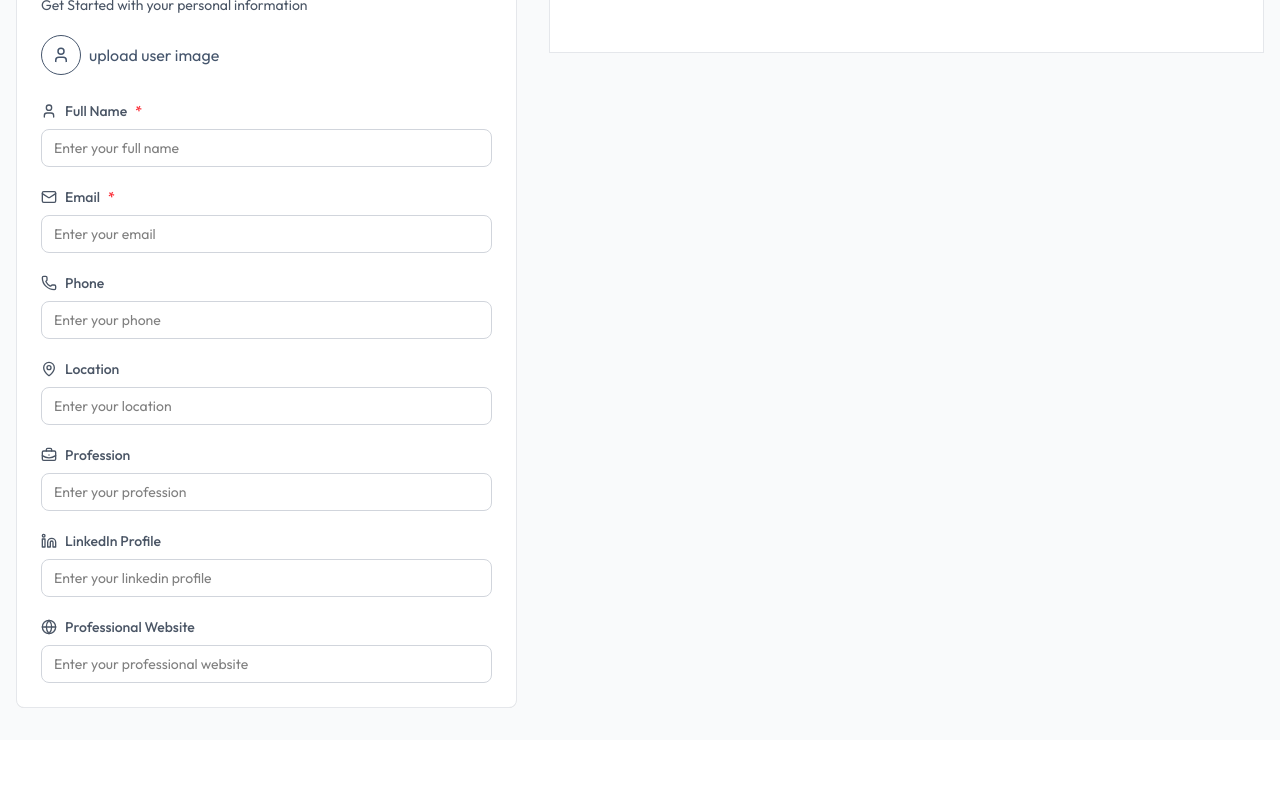
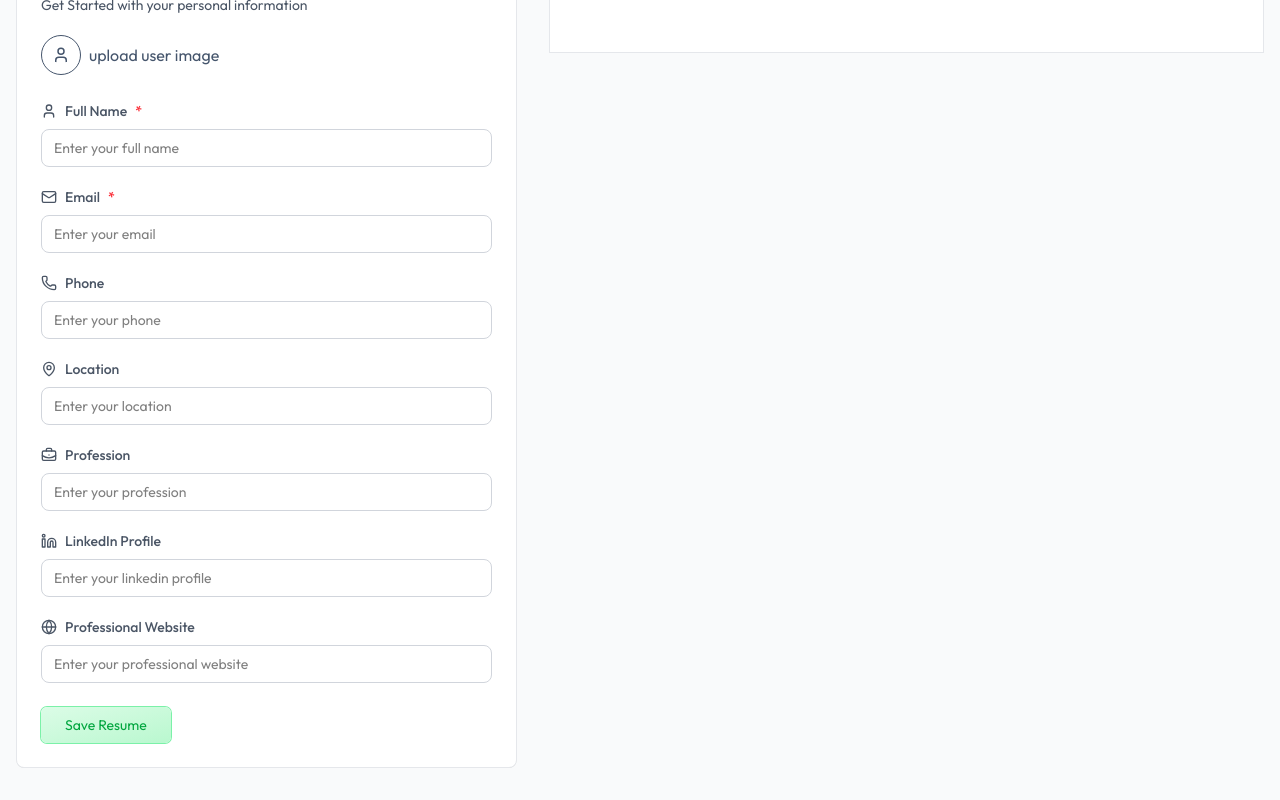
Before and after one commit to olana16/Resume-Builder, a React (Vite) app in the folder client/: page /app/builder/1 in a window 1280 px wide. Shown: the part 261-1061 px from the top of the page. Before the commit the page ends 1001 px from the top, so only its background shows below. Built offline with nearby package versions, Linux system fonts and the light colour scheme.

Commit message:
save resume button

```diff
--- a/client/src/pages/ResumeBuilder.jsx
+++ b/client/src/pages/ResumeBuilder.jsx
@@ -197,6 +197,11 @@
 
               </div>
 
+              <button className='bg-gradient-to-br from-green-100 to-green-200 ring-green-300 text-green-600
+                ring hover:ring-green-400 transition-all rounded-md py-2 px-6 mt-6 text-sm'>
+                Save Resume
+              </button>
+
 
 
             </div>
```
